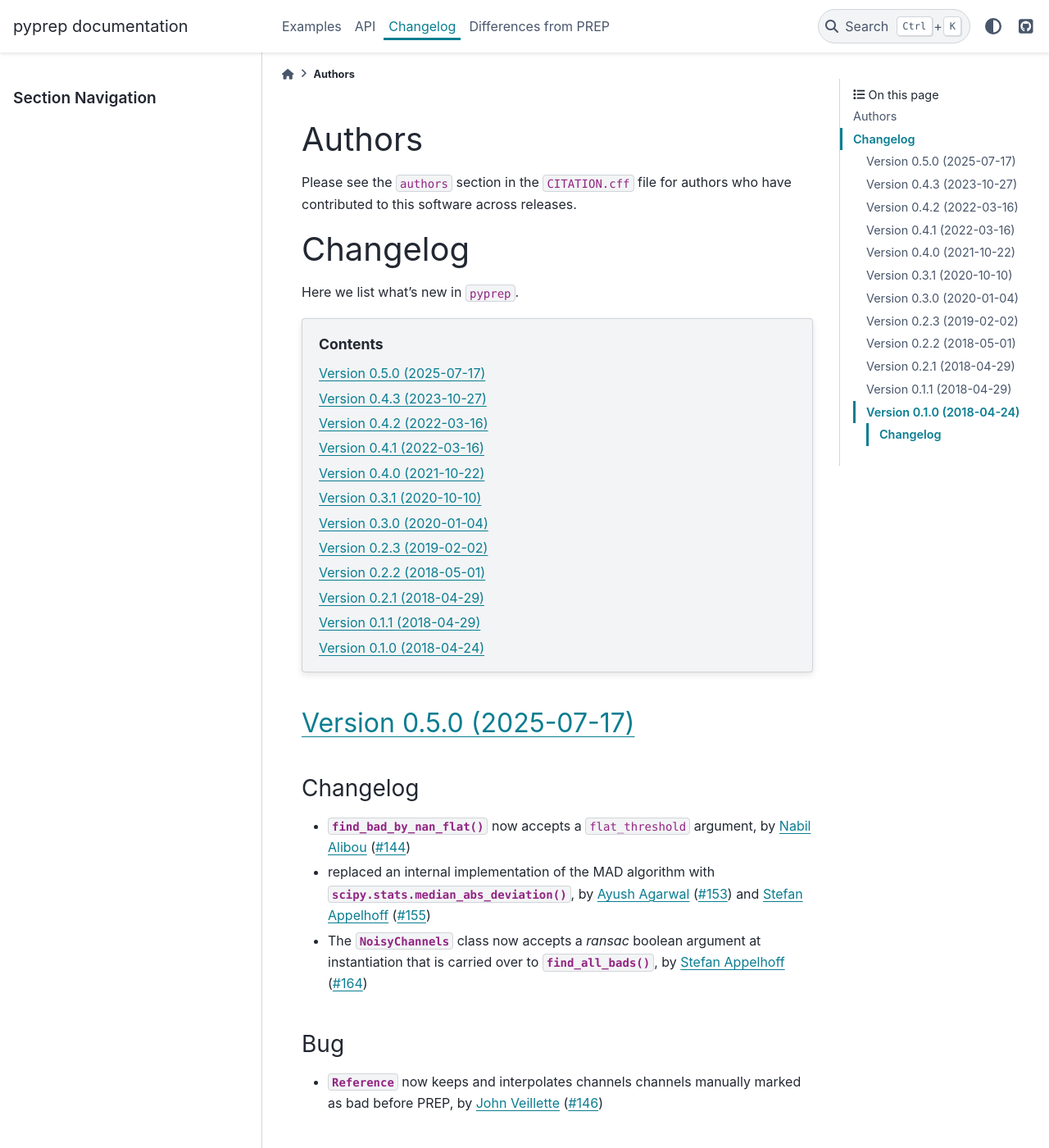
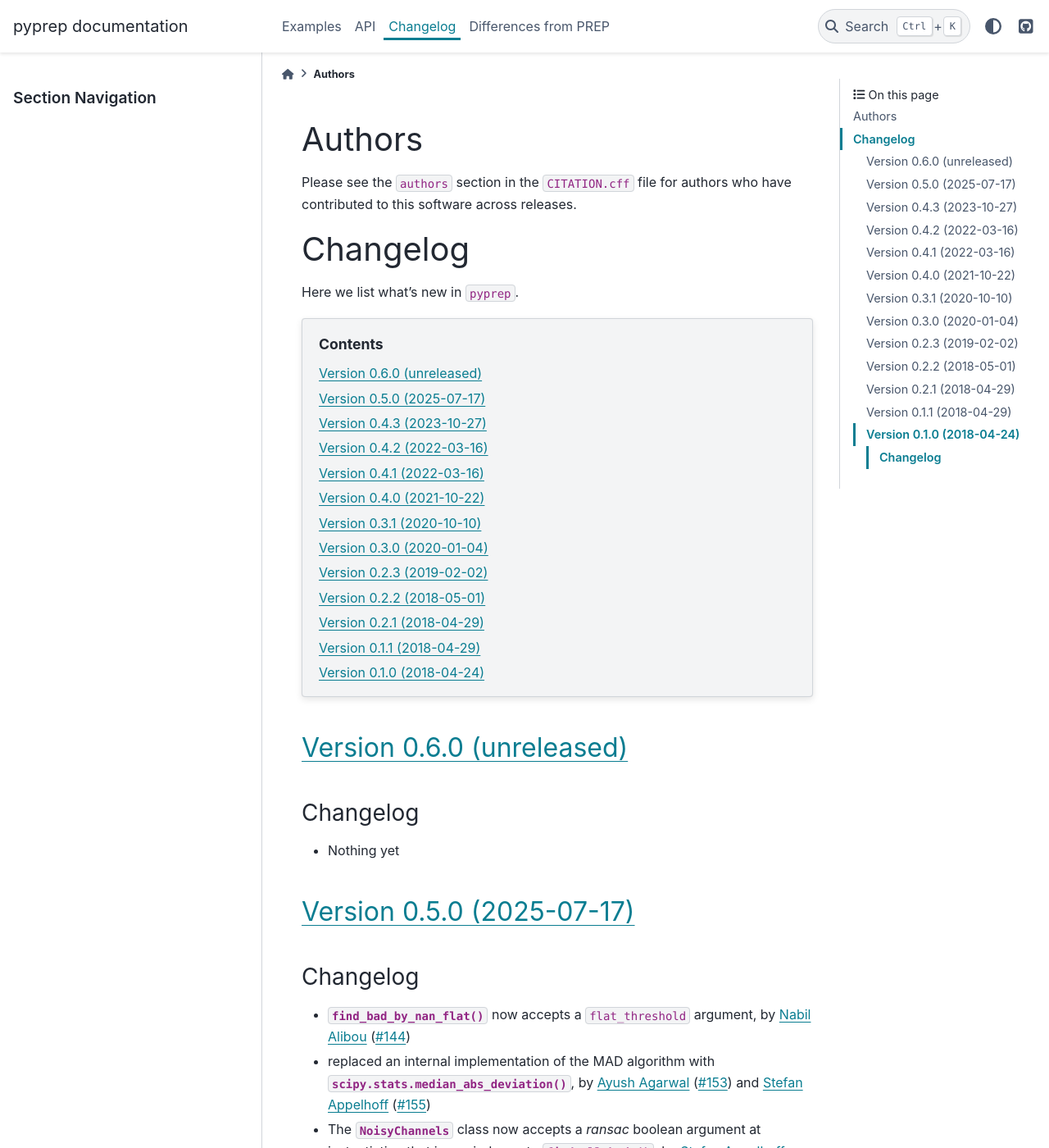
Before and after one commit to sappelhoff/pyprep, a Sphinx documentation site: the page built from docs/changelog.rst, in a window 1280 px wide and 1400 px high. Shown: the whole window at 82% size. Built offline with Sphinx 7.4.7 and the PyData theme 0.15.4, drawn with Linux system fonts in a browser that asks for light colours; the version number could not be read and is left out.

Commit message:
start developing 0.6.0

```diff
--- a/docs/changelog.rst
+++ b/docs/changelog.rst
@@ -18,6 +18,15 @@ Here we list what's new in ``pyprep``.
    :depth: 1
 
 .. currentmodule:: pyprep
+
+.. _changes_0_6_0:
+
+Version 0.6.0 (unreleased)
+--------------------------
+
+Changelog
+~~~~~~~~~
+- Nothing yet
 
 .. _changes_0_5_0:
 
```
